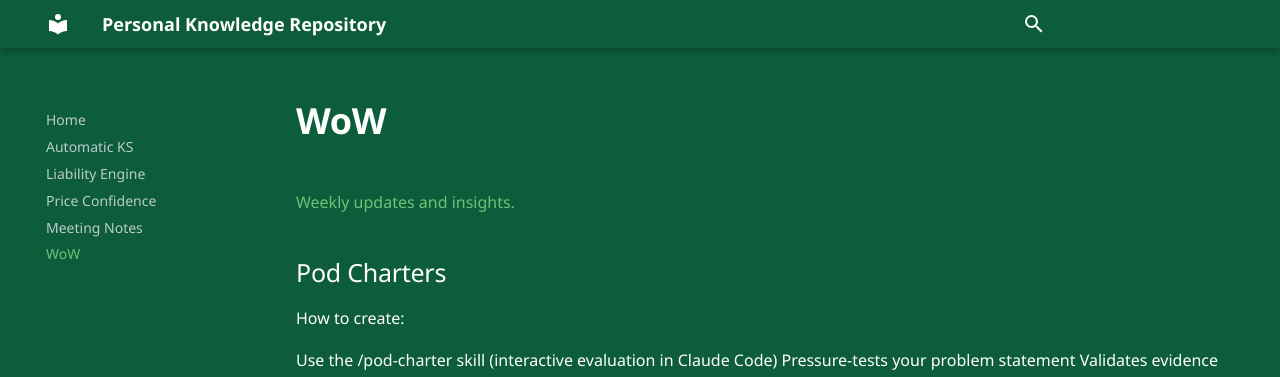
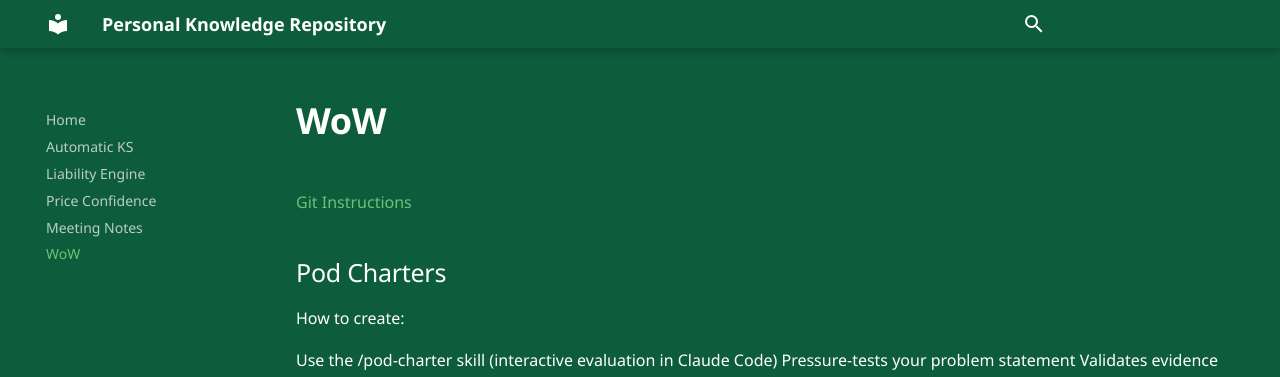
Before and after one commit to MiguelGomes2/pages-mgomes, an MkDocs documentation site: the page built from docs/wow/index.md, in a window 1280 px wide and 900 px high. Shown: the top 377 px of the window. Built offline with MkDocs 1.6.1 and Material for MkDocs 9.7.7, drawn with Linux system fonts in a browser that asks for light colours; some web fonts are replaced.

Commit message:
Update index.md

```diff
--- a/docs/wow/index.md
+++ b/docs/wow/index.md
@@ -1,6 +1,6 @@
 # WoW
 
-[Weekly updates and insights.](https://github.com/fanduel/sports-product-hub)
+[Git Instructions](https://github.com/fanduel/sports-product-hub)
 
 ## Pod Charters
 How to create:
```
